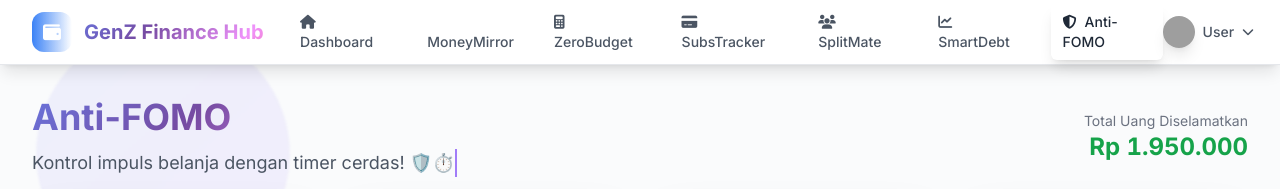
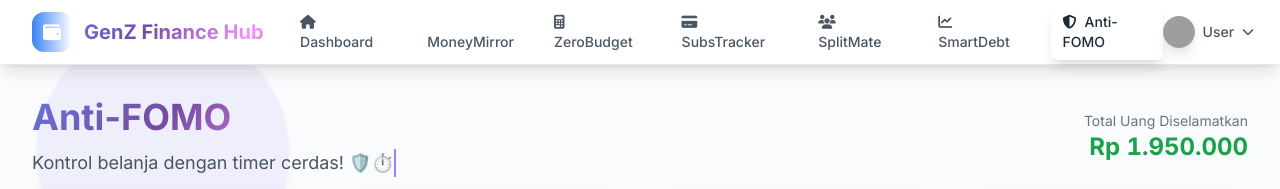
Before and after one commit to vannn93/finance__problem, a website: page pages/anti_fomo_timer.html in a window 1280 px wide. Shown: the top 189 px of the page. Drawn offline with nearby package versions, Linux system fonts and the light colour scheme; grey boxes are pictures that could not be loaded; some icons are missing.

Commit message:
Update anti_fomo_timer.html

```diff
--- a/pages/anti_fomo_timer.html
+++ b/pages/anti_fomo_timer.html
@@ -735,7 +735,7 @@
             <div class="flex items-center justify-between">
                 <div>
                     <h1 class="text-4xl font-bold text-gradient mb-3 spring-bounce">Anti-FOMO</h1>
-                    <p class="text-lg text-gray-600 typewriter">Kontrol impuls belanja dengan timer cerdas! 🛡️⏱️</p>
+                    <p class="text-lg text-gray-600 typewriter">Kontrol belanja dengan timer cerdas! 🛡️⏱️</p>
                 </div>
                 <div class="hidden sm:flex items-center space-x-4">
                     <div class="text-right">
```
